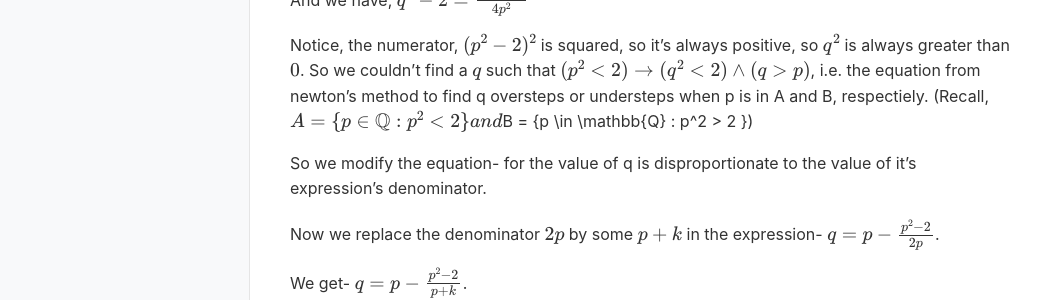
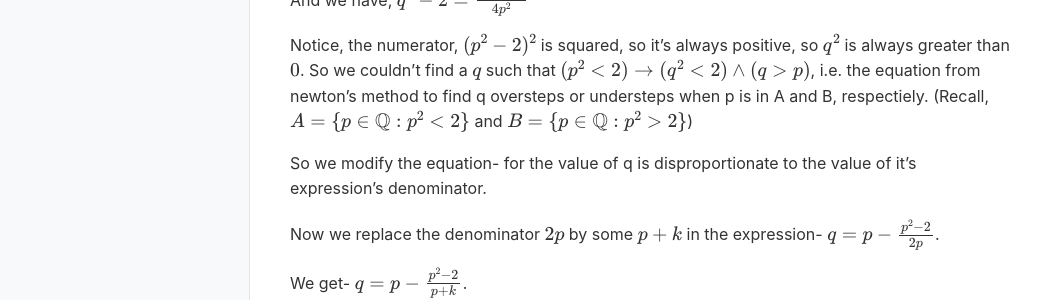
Before and after one commit to Nasif-Abdullah/Math, a Jekyll site: the page built from Appendix/Newton's_method.md, in a window 1280 px wide and 1211 px high. Shown: the part 747-1047 px from the top of the window, without its empty margins (0-1052 px from the left). Built offline with Jekyll 4.4.1, drawn with Linux system fonts in a browser that asks for light colours.

```diff
--- a/Appendix/Newton's_method.md
+++ b/Appendix/Newton's_method.md
@@ -27,7 +27,7 @@ $$q = \frac{p}{2} + \frac{1}{p}$$
 
 And we have, $$q^2 - 2 = \frac{(p^2 - 2)^2}{4 p^2}$$
 
-Notice, the numerator, $$(p^2 - 2)^2$$ is squared, so it's always positive, so $$q^2$$ is always greater than $$0$$. So we couldn't find a $$q$$ such that $$(p^2 < 2) \rightarrow (q^2 < 2) \wedge (q > p)$$, i.e. the equation from newton's method to find q oversteps or understeps when p is in A and B, respectiely. (Recall, $$A = \{p \in \mathbb{Q} : p^2 < 2 \} and $$B = \{p \in \mathbb{Q} : p^2 > 2 \})
+Notice, the numerator, $$(p^2 - 2)^2$$ is squared, so it's always positive, so $$q^2$$ is always greater than $$0$$. So we couldn't find a $$q$$ such that $$(p^2 < 2) \rightarrow (q^2 < 2) \wedge (q > p)$$, i.e. the equation from newton's method to find q oversteps or understeps when p is in A and B, respectiely. (Recall, $$A = \{p \in \mathbb{Q} : p^2 < 2 \}$$ and $$B = \{p \in \mathbb{Q} : p^2 > 2 \}$$)
 
 So we modify the equation- for the value of q is disproportionate to the value of it's expression's denominator.
 
```
